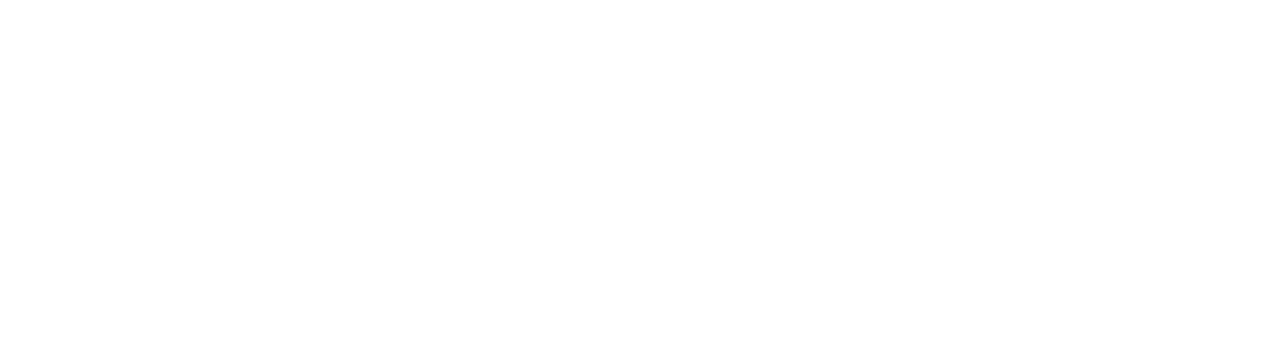
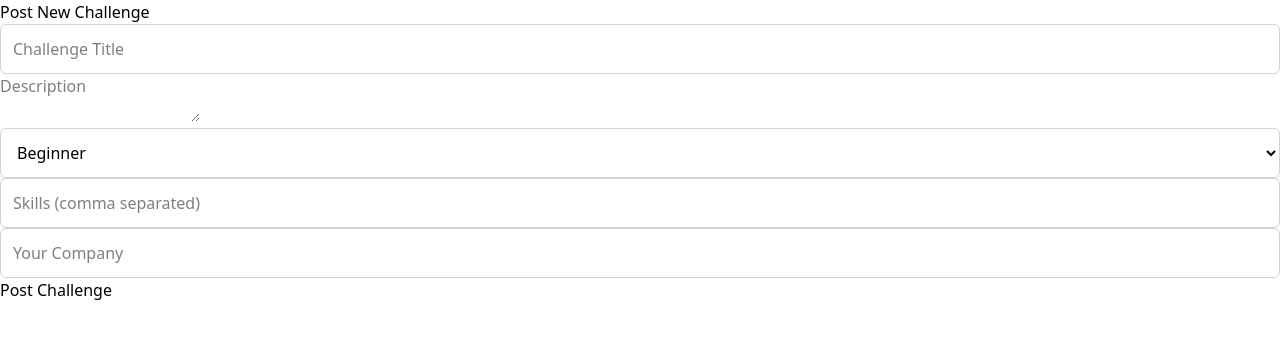
Before and after one commit to mahi-in9/FT-WEB-Team-19-Anti-Resume-Job-Platform, a React (Vite) app in the folder Anti-Resume-Job-Platform/: page /challenges/post in a window 1280 px wide. Before the commit this address had no page. Shown: the top 338 px of the page. Built offline with nearby package versions, Linux system fonts and the light colour scheme.

Commit message:
Save local changes

```diff
--- a/Anti-Resume-Job-Platform/src/App.jsx
+++ b/Anti-Resume-Job-Platform/src/App.jsx
@@ -3,8 +3,8 @@
 import Login from "./components/Login";
 import Register from "./components/Register";
 // import Dashboard from './components/Dashboard'
-// import ChallengePage from './components/ChallengePage'
-// import PostChallenge from './components/PostChallenge'
+import ChallengePage from './components/ChallengePage'
+import PostChallenge from './components/PostChallenge'
 
 function App() {
   return (
@@ -16,6 +16,12 @@
         {/* <Route path="/dashboard" element={<Dashboard />} /> */}
         {/* <Route path="/challenge/:id" element={<ChallengePage />} /> */}
         {/* <Route path="/post-challenge" element={<PostChallenge />} /> */}
+        <Route path="/challenges" element={<ChallengePage />}>
+          {/* <Route index element={<ChallengeFeed />} /> */}
+          {/* Shows your feed */}
+          <Route path="post" element={<PostChallenge />} />
+          {/* <Route path="*" element={<NotFound />} /> */}
+        </Route>
       </Routes>
     </Router>
   );
--- /dev/null
+++ b/Anti-Resume-Job-Platform/src/components/ChallengeFeed/ChallengeCard.jsx
@@ -0,0 +1,32 @@
+export default function ChallengeCard({ challenge }) {
+  return (
+    <div className="challenge-card">
+      <div className="card-header">
+        <h3>{challenge.title}</h3>
+        <span className={`difficulty ${challenge.difficulty.toLowerCase()}`}>
+          {challenge.difficulty}
+        </span>
+      </div>
+
+      <p className="description">{challenge.description}</p>
+
+      <div className="skills-section">
+        <h4>Skills Required:</h4>
+        <div className="skills-list">
+          {challenge.skills.map((skill, index) => (
+            <span key={index} className="skill-tag">{skill}</span>
+          ))}
+        </div>
+      </div>
+
+      <div className="card-footer">
+        <span>Posted by {challenge.company}</span>
+        <span>{new Date(challenge.createdAt?.toDate()).toLocaleDateString()}</span>
+      </div>
+
+      <button className="view-challenge-btn">
+        View Challenge
+      </button>
+    </div>
+  );
+}
--- /dev/null
+++ b/Anti-Resume-Job-Platform/src/components/ChallengeFeed/index.jsx
@@ -0,0 +1,45 @@
+import { useState, useEffect } from 'react';
+import { collection, onSnapshot, query, orderBy } from 'firebase/firestore';
+import { db } from '../../firebase/config';
+import ChallengeCard from './ChallengeCard';
+
+export default function ChallengeFeed() {
+  const [challenges, setChallenges] = useState([]);
+  const [loading, setLoading] = useState(true);
+
+  useEffect(() => {
+    const challengesQuery = query(
+      collection(db, 'challenges'),
+      orderBy('createdAt', 'desc')
+    );
+
+    const unsubscribe = onSnapshot(challengesQuery, (snapshot) => {
+      const challengesData = snapshot.docs.map(doc => ({
+        id: doc.id,
+        ...doc.data()
+      }));
+      setChallenges(challengesData);
+      setLoading(false);
+    });
+
+    return () => unsubscribe();
+  }, []);
+
+  if (loading) return (
+    <div className="text-center py-8 text-lg text-gray-600">
+      Loading challenges...
+    </div>
+  );
+
+  return (
+    <div className="max-w-screen-xl mx-auto px-4 py-8">
+      <h2 className="text-2xl font-semibold mb-6 text-center">Live Challenge Feed</h2>
+
+      <div className="grid gap-6 grid-cols-1 sm:grid-cols-2 md:grid-cols-3 lg:grid-cols-4">
+        {challenges.map(challenge => (
+          <ChallengeCard key={challenge.id} challenge={challenge} />
+        ))}
+      </div>
+    </div>
+  );
+}
--- a/Anti-Resume-Job-Platform/src/components/ChallengePage.jsx
+++ b/Anti-Resume-Job-Platform/src/components/ChallengePage.jsx
@@ -0,0 +1,12 @@
+import { Outlet } from 'react-router-dom';
+
+
+export default function ChallengePage() {
+  return (
+    // <div className="challenge-page-container">
+    <div className="challenge-page">
+
+      <Outlet />
+    </div>
+  );
+}
--- a/Anti-Resume-Job-Platform/src/components/Home.jsx
+++ b/Anti-Resume-Job-Platform/src/components/Home.jsx
@@ -94,10 +94,10 @@
             <div className="flex items-center space-x-4">
               <button
                 onClick={() => setDarkMode(!darkMode)}
-                className={`p-2 rounded-full ${darkMode ? 'text-yellow-300 hover:bg-gray-700' : 'text-gray-700 hover:bg-gray-200'}`}
+                className={`p-2 rounded-full ${darkMode ? 'text-yellow-300 hover:bg-gray-700 ' : 'text-gray-700 hover:bg-gray-200'}`}
                 aria-label="Toggle dark mode"
               >
-                {darkMode ? <SunIcon className="h-5 w-5" /> : <MoonIcon className="h-5 w-5" />}
+                {darkMode ? <SunIcon className="h-5 w-5 cursor-pointer" /> : <MoonIcon className="h-5 w-5 cursor-pointer" />}
               </button>
               <button className={`${darkMode ? 'bg-indigo-600 hover:bg-indigo-700' : 'bg-indigo-600 hover:bg-indigo-700'} text-white px-4 py-2 rounded-md text-sm font-medium transition-colors`}>
                 Sign Up Free
--- a/Anti-Resume-Job-Platform/src/components/PostChallenge.jsx
+++ b/Anti-Resume-Job-Platform/src/components/PostChallenge.jsx
@@ -0,0 +1,82 @@
+import { useState } from 'react';
+import { collection, addDoc, serverTimestamp } from 'firebase/firestore';
+import { db } from '../firebase/config';
+
+export default function PostChallenge() {
+  const [formData, setFormData] = useState({
+    title: '',
+    description: '',
+    difficulty: 'Beginner',
+    skills: [],
+    company: ''
+  });
+
+  const handleSubmit = async (e) => {
+    e.preventDefault();
+    try {
+      await addDoc(collection(db, 'challenges'), {
+        ...formData,
+        createdAt: serverTimestamp()
+      });
+      alert('Challenge posted successfully!');
+      // Reset form
+      setFormData({
+        title: '',
+        description: '',
+        difficulty: 'Beginner',
+        skills: [],
+        company: ''
+      });
+    } catch (error) {
+      console.error('Error posting challenge: ', error);
+      alert('Error posting challenge');
+    }
+  };
+
+  return (
+    <div className="post-challenge-container">
+      <h2>Post New Challenge</h2>
+      <form onSubmit={handleSubmit}>
+        <input
+          type="text"
+          placeholder="Challenge Title"
+          value={formData.title}
+          onChange={(e) => setFormData({ ...formData, title: e.target.value })}
+          required
+        />
+
+        <textarea
+          placeholder="Description"
+          value={formData.description}
+          onChange={(e) => setFormData({ ...formData, description: e.target.value })}
+          required
+        />
+
+        <select
+          value={formData.difficulty}
+          onChange={(e) => setFormData({ ...formData, difficulty: e.target.value })}
+        >
+          <option value="Beginner">Beginner</option>
+          <option value="Intermediate">Intermediate</option>
+          <option value="Advanced">Advanced</option>
+        </select>
+
+        <input
+          type="text"
+          placeholder="Skills (comma separated)"
+          value={formData.skills.join(',')}
+          onChange={(e) => setFormData({ ...formData, skills: e.target.value.split(',') })}
+        />
+
+        <input
+          type="text"
+          placeholder="Your Company"
+          value={formData.company}
+          onChange={(e) => setFormData({ ...formData, company: e.target.value })}
+        />
+
+        <button type="submit">Post Challenge</button>
+      </form>
+    </div>
+  );
+}
--- /dev/null
+++ b/Anti-Resume-Job-Platform/src/firebase/config.js
@@ -0,0 +1,15 @@
+import { initializeApp } from "firebase/app";
+import { getFirestore } from "firebase/firestore";
+
+const firebaseConfig = {
+  apiKey: "AIzaSyBsfltJNUiLbu2tIFa6m93S_iFqJguTyq0",
+  authDomain: "masai-hackathon-e4272.firebaseapp.com",
+  projectId: "masai-hackathon-e4272",
+  storageBucket: "masai-hackathon-e4272.appspot.com",
+  messagingSenderId: "543339633503",
+  appId: "1:543339633503:web:68ffeb04578de443a974ea",
+  measurementId: "G-YKEEQJTLQH",
+};
+
+const app = initializeApp(firebaseConfig);
+export const db = getFirestore(app);
--- /dev/null
+++ b/package.json
@@ -0,0 +1,6 @@
+{
+  "dependencies": {
+    "@firebase/firestore": "^4.7.10",
+    "firebase": "^11.6.0"
+  }
+}
```
Also changed, not shown: 2 other files (tests, documents, lock files or other folders).
